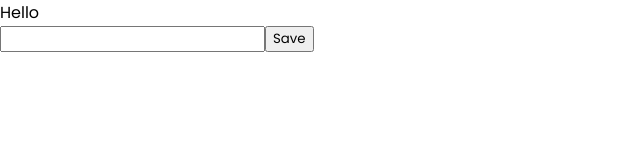
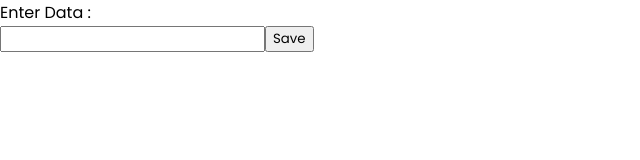
Before and after one commit to mpadil18/NeuroPets, a React (Create React App) app in the folder frontend/: page / in a window 1280 px wide. Shown: the top 160 px of the page, without its empty margins (0-640 px from the left). Built offline with nearby package versions, Linux system fonts and the light colour scheme.

Commit message:
Restructuring the files

```diff
--- a/frontend/src/App.js
+++ b/frontend/src/App.js
@@ -1,24 +1,10 @@
 import './App.css';
-//import { db } from './firebase';
-import handleSubmit from './handleSubmit';
-import { useRef } from 'react';
-
+import SaveData from './Backend/saveData';
 
 function App() {
-  const dataRef = useRef()
-
-  const submithandler = (e) => {
-    e.preventDefault()
-    handleSubmit(dataRef.current.value)
-    dataRef.current.value = ""
-  }
   return (
     <div className="app-container">
-      Hello
-      <form onSubmit = {submithandler}>
-        <input type = "text" ref = {dataRef} />
-        <button type = "submit"> Save </button>
-      </form>
+      <SaveData/>
     </div>
   );
 }
--- a/frontend/src/handleSubmit.js
+++ b/frontend/src/Backend/handleSubmit.js
@@ -1,5 +1,5 @@
 import {addDoc, collection} from 'firebase/firestore';
-import {firestore} from './firebase_setup';
+import {firestore} from './firebaseSetup';
 
 
 const handleSubmit = (testdata) => {
--- /dev/null
+++ b/frontend/src/Backend/saveData.js
@@ -0,0 +1,23 @@
+import handleSubmit from './handleSubmit';
+import { useRef } from 'react';
+
+function SaveData() {
+  const dataRef = useRef()
+
+  const submithandler = (e) => {
+    e.preventDefault()
+    handleSubmit(dataRef.current.value)
+    dataRef.current.value = ""
+  }
+  return (
+    <div className="app-container">
+      Enter Data :
+      <form onSubmit = {submithandler}>
+        <input type = "text" ref = {dataRef} />
+        <button type = "submit"> Save </button>
+      </form>
+    </div>
+  );
+}
+
+export default SaveData;
```
Also changed, not shown: frontend/src/Backend/firebaseSetup.js (renamed from frontend/src/firebase_setup.js).
